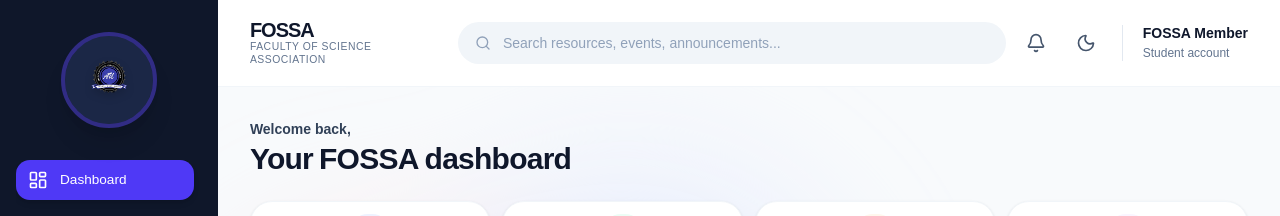
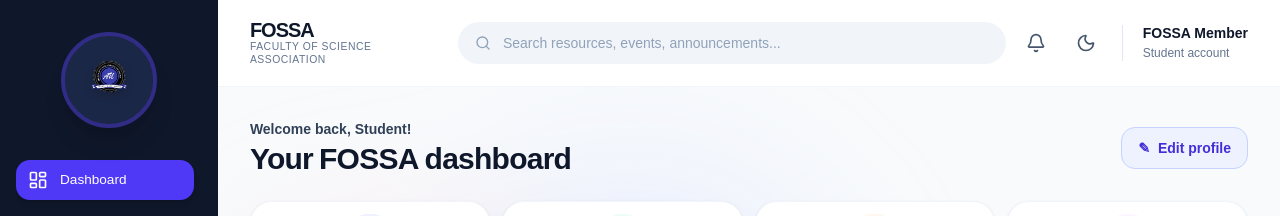
Before and after one commit to Awoyelevictor/FOSSA_WEBSITE, a React (Vite) app: page /dashboard in a window 1280 px wide. Shown: the top 216 px of the page. Built offline with nearby package versions, Linux system fonts and the light colour scheme; no server answers.

Commit message:
Show signed-in user's name on dashboard

```diff
--- a/src/pages/DashboardPage.jsx
+++ b/src/pages/DashboardPage.jsx
@@ -1,5 +1,6 @@
-import React from 'react';
-import { StatsOverview } from '../components/StatsOverview';
+import React, { useEffect, useState } from 'react';
+import { Link } from 'react-router-dom';
+import { supabase } from '../lib/adminApi';
 import { QuickAccess } from '../components/QuickAccess';
 import { GPAOverview } from '../components/GPAOverview';
 import { Announcements } from '../components/Announcements';
@@ -9,76 +10,52 @@ import { Clock as Calendar } from '../components/animate-ui/icons/clock';
 import { ClipboardList as FileText } from '../components/animate-ui/icons/clipboard-list';
 import { Bell } from '../components/animate-ui/icons/bell';
 import { Users } from '../components/animate-ui/icons/users';
-import { Link } from 'react-router-dom';
 import { AnimateStaggerContainer, AnimateStaggerItem, AnimateIn, AnimatedText } from '../components/AnimateLoad';
 
 export const DashboardPage = () => {
+    const [user, setUser] = useState(null);
+    useEffect(() => {
+        if (!supabase) return;
+        supabase.auth.getUser().then(({ data }) => setUser(data?.user || null));
+        const { data } = supabase.auth.onAuthStateChange((_event, session) => setUser(session?.user || null));
+        return () => data.subscription.unsubscribe();
+    }, []);
+
+    const metadata = user?.user_metadata || {};
+    const displayName = metadata.display_name || metadata.full_name || metadata.name || user?.email?.split('@')[0] || 'Student';
+    const firstName = displayName.trim().split(/\s+/)[0] || 'Student';
+
     return (
         <div className="max-w-7xl mx-auto w-full pb-10">
-            <div className="mb-6">
+            <div className="mb-6 flex flex-col gap-4 sm:flex-row sm:items-center sm:justify-between">
                 <AnimateIn direction="down" delay={0.05}>
-                    <p className="text-slate-700 dark:text-slate-300 text-sm font-bold mb-0.5">Welcome back,</p>
+                    <p className="text-slate-700 dark:text-slate-300 text-sm font-bold mb-0.5">Welcome back, {firstName}!</p>
                     <h1 className="text-3xl font-black text-slate-900 dark:text-white transition-colors duration-200 tracking-tight">
                         <AnimatedText text="Your FOSSA dashboard" />
                     </h1>
+                    {user?.email && <p className="mt-2 text-sm text-slate-500 dark:text-slate-400">{user.email}</p>}
                 </AnimateIn>
+                <Link to="/dashboard/profile" className="inline-flex w-fit items-center justify-center gap-2 rounded-xl border border-indigo-200 bg-indigo-50 px-4 py-2.5 text-sm font-bold text-indigo-700 transition hover:bg-indigo-100 dark:border-indigo-900 dark:bg-indigo-950/40 dark:text-indigo-300">
+                    <span aria-hidden="true">✎</span> Edit profile
+                </Link>
             </div>
 
-            {/* Mobile Nav Grid replacing Stats Overview on mobile */}
             <AnimateStaggerContainer delay={0.06} className="grid grid-cols-4 gap-3 mb-8">
-                <AnimateStaggerItem>
-                    <Link to="/dashboard/events" className="flex flex-col items-center justify-center p-3 bg-white dark:bg-slate-900 rounded-3xl border border-slate-100 dark:border-slate-800 shadow-sm gap-2 hover:border-indigo-500/50 hover:shadow-md transition-all duration-300">
-                        <div className="w-10 h-10 rounded-2xl flex items-center justify-center bg-indigo-50 dark:bg-indigo-900/30">
-                            <Calendar className="w-5 h-5 text-indigo-600 dark:text-indigo-400" animateOnHover={true} animateOnTap={true} />
-                        </div>
-                        <span className="text-[0.65rem] font-bold text-slate-700 dark:text-slate-300">Events</span>
-                    </Link>
-                </AnimateStaggerItem>
-                <AnimateStaggerItem>
-                    <Link to="/dashboard/resources" className="flex flex-col items-center justify-center p-3 bg-white dark:bg-slate-900 rounded-3xl border border-slate-100 dark:border-slate-800 shadow-sm gap-2 hover:border-emerald-500/50 hover:shadow-md transition-all duration-300">
-                        <div className="w-10 h-10 rounded-2xl flex items-center justify-center bg-emerald-50 dark:bg-emerald-900/30">
-                            <FileText className="w-5 h-5 text-emerald-600 dark:text-emerald-400" animateOnHover={true} animateOnTap={true} />
-                        </div>
-                        <span className="text-[0.65rem] font-bold text-slate-700 dark:text-slate-300">Resources</span>
-                    </Link>
-                </AnimateStaggerItem>
-                <AnimateStaggerItem>
-                    <Link to="/dashboard/announcements" className="flex flex-col items-center justify-center p-3 bg-white dark:bg-slate-900 rounded-3xl border border-slate-100 dark:border-slate-800 shadow-sm gap-2 hover:border-orange-500/50 hover:shadow-md transition-all duration-300">
-                        <div className="w-10 h-10 rounded-2xl flex items-center justify-center bg-orange-50 dark:bg-orange-900/30">
-                            <Bell className="w-5 h-5 text-orange-600 dark:text-orange-400" animateOnHover={true} animateOnTap={true} />
-                        </div>
-                        <span className="text-[0.65rem] font-bold text-slate-700 dark:text-slate-300">Notices</span>
-                    </Link>
-                </AnimateStaggerItem>
-                <AnimateStaggerItem>
-                    <Link to="/dashboard/members" className="flex flex-col items-center justify-center p-3 bg-white dark:bg-slate-900 rounded-3xl border border-slate-100 dark:border-slate-800 shadow-sm gap-2 hover:border-purple-500/50 hover:shadow-md transition-all duration-300">
-                        <div className="w-10 h-10 rounded-2xl flex items-center justify-center bg-purple-50 dark:bg-purple-900/30">
-                            <Users className="w-5 h-5 text-purple-600 dark:text-purple-400" animateOnHover={true} animateOnTap={true} />
-                        </div>
-                        <span className="text-[0.65rem] font-bold text-slate-700 dark:text-slate-300">Members</span>
-                    </Link>
-                </AnimateStaggerItem>
+                <AnimateStaggerItem><Link to="/dashboard/events" className="flex flex-col items-center justify-center p-3 bg-white dark:bg-slate-900 rounded-3xl border border-slate-100 dark:border-slate-800 shadow-sm gap-2 hover:border-indigo-500/50 hover:shadow-md transition-all duration-300"><div className="w-10 h-10 rounded-2xl flex items-center justify-center bg-indigo-50 dark:bg-indigo-900/30"><Calendar className="w-5 h-5 text-indigo-600 dark:text-indigo-400" animateOnHover={true} animateOnTap={true} /></div><span className="text-[0.65rem] font-bold text-slate-700 dark:text-slate-300">Events</span></Link></AnimateStaggerItem>
+                <AnimateStaggerItem><Link to="/dashboard/resources" className="flex flex-col items-center justify-center p-3 bg-white dark:bg-slate-900 rounded-3xl border border-slate-100 dark:border-slate-800 shadow-sm gap-2 hover:border-emerald-500/50 hover:shadow-md transition-all duration-300"><div className="w-10 h-10 rounded-2xl flex items-center justify-center bg-emerald-50 dark:bg-emerald-900/30"><FileText className="w-5 h-5 text-emerald-600 dark:text-emerald-400" animateOnHover={true} animateOnTap={true} /></div><span className="text-[0.65rem] font-bold text-slate-700 dark:text-slate-300">Resources</span></Link></AnimateStaggerItem>
+                <AnimateStaggerItem><Link to="/dashboard/announcements" className="flex flex-col items-center justify-center p-3 bg-white dark:bg-slate-900 rounded-3xl border border-slate-100 dark:border-slate-800 shadow-sm gap-2 hover:border-orange-500/50 hover:shadow-md transition-all duration-300"><div className="w-10 h-10 rounded-2xl flex items-center justify-center bg-orange-50 dark:bg-orange-900/30"><Bell className="w-5 h-5 text-orange-600 dark:text-orange-400" animateOnHover={true} animateOnTap={true} /></div><span className="text-[0.65rem] font-bold text-slate-700 dark:text-slate-300">Notices</span></Link></AnimateStaggerItem>
+                <AnimateStaggerItem><Link to="/dashboard/members" className="flex flex-col items-center justify-center p-3 bg-white dark:bg-slate-900 rounded-3xl border border-slate-100 dark:border-slate-800 shadow-sm gap-2 hover:border-purple-500/50 hover:shadow-md transition-all duration-300"><div className="w-10 h-10 rounded-2xl flex items-center justify-center bg-purple-50 dark:bg-purple-900/30"><Users className="w-5 h-5 text-purple-600 dark:text-purple-400" animateOnHover={true} animateOnTap={true} /></div><span className="text-[0.65rem] font-bold text-slate-700 dark:text-slate-300">Members</span></Link></AnimateStaggerItem>
             </AnimateStaggerContainer>
 
             <AnimateStaggerContainer delay={0.08} className="grid grid-cols-1 lg:grid-cols-3 gap-6 mb-8">
-                <AnimateStaggerItem className="lg:col-span-2">
-                    <QuickAccess />
-                </AnimateStaggerItem>
-                <AnimateStaggerItem>
-                    <GPAOverview />
-                </AnimateStaggerItem>
+                <AnimateStaggerItem className="lg:col-span-2"><QuickAccess /></AnimateStaggerItem>
+                <AnimateStaggerItem><GPAOverview /></AnimateStaggerItem>
             </AnimateStaggerContainer>
 
             <AnimateStaggerContainer delay={0.12} className="grid grid-cols-1 md:grid-cols-2 lg:grid-cols-3 gap-6">
-                <AnimateStaggerItem>
-                    <Announcements />
-                </AnimateStaggerItem>
-                <AnimateStaggerItem>
-                    <UpcomingEvents />
-                </AnimateStaggerItem>
-                <AnimateStaggerItem className="md:col-span-2 lg:col-span-1">
-                    <RecentlyAddedResources />
-                </AnimateStaggerItem>
+                <AnimateStaggerItem><Announcements /></AnimateStaggerItem>
+                <AnimateStaggerItem><UpcomingEvents /></AnimateStaggerItem>
+                <AnimateStaggerItem className="md:col-span-2 lg:col-span-1"><RecentlyAddedResources /></AnimateStaggerItem>
             </AnimateStaggerContainer>
         </div>
     );
```
